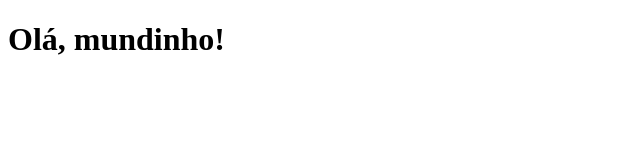
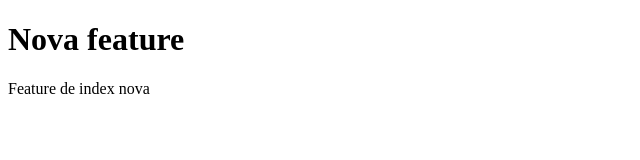
Before and after one commit to DeiseCAPBarbosa/gha_tests, a plain HTML site: page src/index.html in a window 1280 px wide. Shown: the whole page, without its empty margins (0-640 px from the left). Drawn offline with Linux system fonts and the light colour scheme.

Commit message:
Update message in index file

```diff
--- a/src/index.html
+++ b/src/index.html
@@ -3,9 +3,14 @@
     <head>
         <meta charset="UTF-8">
         <meta name="viewport" content="width=device-width, initial-scale=1.0">
-    <title>Document</title>
+        <title>Atualização</title>
     </head>
     <body>
-    <h1>Olá, mundinho!</h1>
+        <h1>
+            Nova feature
+        </h1>
+        <p>
+            Feature de index nova
+        </p>
     </body>
 </html>
```
Lines whose indentation alone changed are shown as unchanged.
